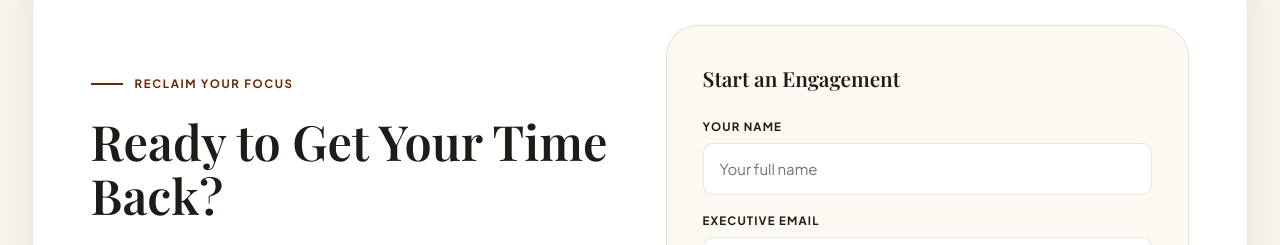
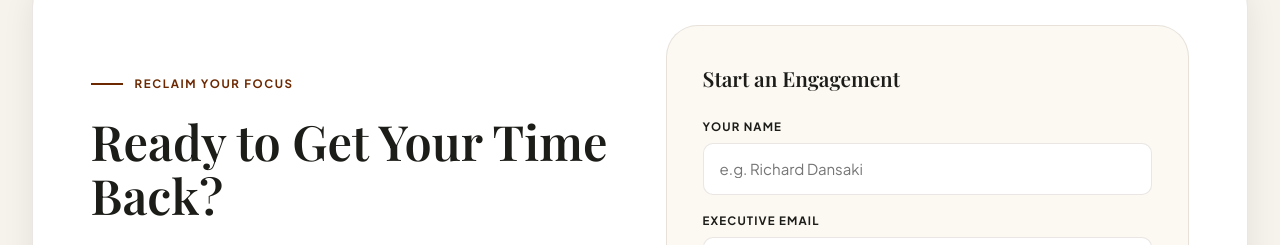
Before and after one commit to Kenneth-Akums/greatgraceudeigwe, a React (Vite) app: page / in a window 1280 px wide. Shown: the part 6713-6958 px from the top of the page. Built offline with nearby package versions, Linux system fonts and the light colour scheme; a web font is replaced by a local one.

Commit message:
Update contact name placeholder to Richard Dansaki

```diff
--- a/src/components/Contact/Contact.tsx
+++ b/src/components/Contact/Contact.tsx
@@ -199,7 +199,7 @@ export function Contact() {
                     id="contact-name"
                     type="text"
                     required
-                    placeholder="Your full name"
+                    placeholder="e.g. Richard Dansaki"
                     className={styles.input}
                     value={formState.name}
                     onChange={(e) =>
```
